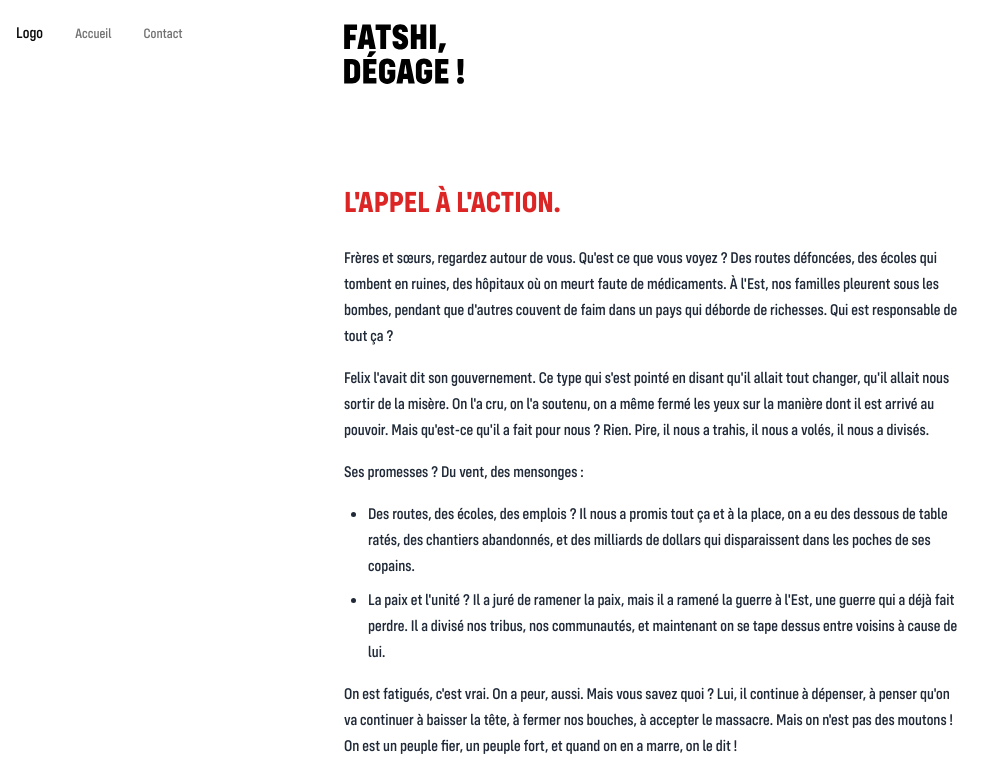
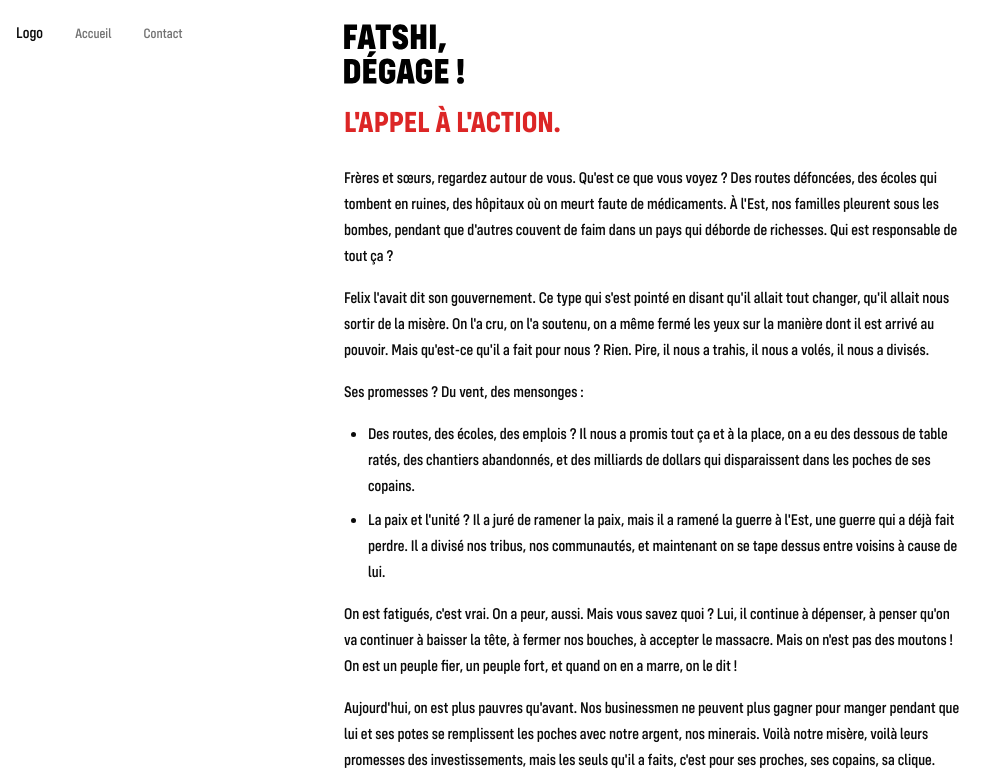
Before and after one commit to jambu43/fdegage, a Next.js app: page /manifeste in a window 1280 px wide. Shown: the top 779 px of the page, without its empty margins (0-1005 px from the left). Built offline with nearby package versions, Linux system fonts and the light colour scheme.

Commit message:
fixe some bugs.

```diff
--- a/app/globals.css
+++ b/app/globals.css
@@ -46,7 +46,7 @@
 
 body {
   font-family: 'MyFont', sans-serif;
-  @apply overflow-hidden;
+  /* @apply overflow-hidden; */
 }
 
 .css-13cymwt-control{
--- a/app/manifeste/page.tsx
+++ b/app/manifeste/page.tsx
@@ -4,10 +4,10 @@ import Image from "next/image";
 
 export default function ManifestoPage() {
   return (
-    <main className=" bg-white">
+    <main className=" h-full bg-white">
       <div className="max-w-2xl mx-auto px-4">
         {/* Header */}
-        <div className='h-44 relative -mt-20'>
+        <div className='h-24 relative -mt-20'>
         <Link href={'/'}>
         <Image src='/fdlogo-black.svg' alt='banner'  height={150} width={120} className='absolute mt-10 ml-6'/></Link>
       </div>
@@ -17,7 +17,7 @@ export default function ManifestoPage() {
             L&apos;APPEL À L&apos;ACTION.
           </h2>
 
-          <div className="space-y-4 text-gray-800 leading-relaxed">
+          <div className="space-y-4 text-gray-[#909090] leading-relaxed">
             <p>
               Frères et sœurs, regardez autour de vous. Qu&apos;est ce que vous
               voyez ? Des routes défoncées, des écoles qui tombent en ruines,
--- a/app/page.tsx
+++ b/app/page.tsx
@@ -127,7 +127,7 @@ export default function Home() {
   };
 
   return (
-    <main className="h-max-[100vh]">
+    <main className="">
       {/* Header */}
       <Header />
       <div
```
